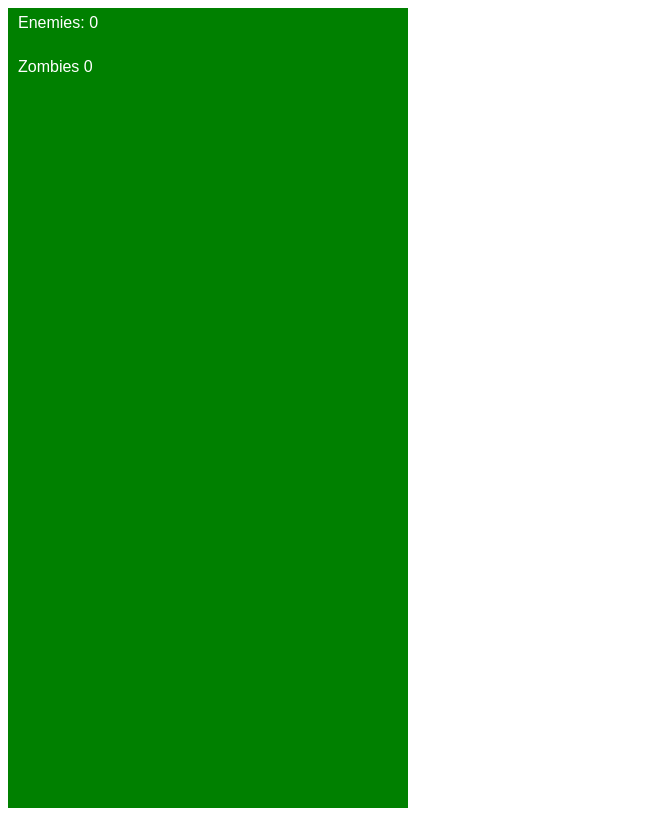
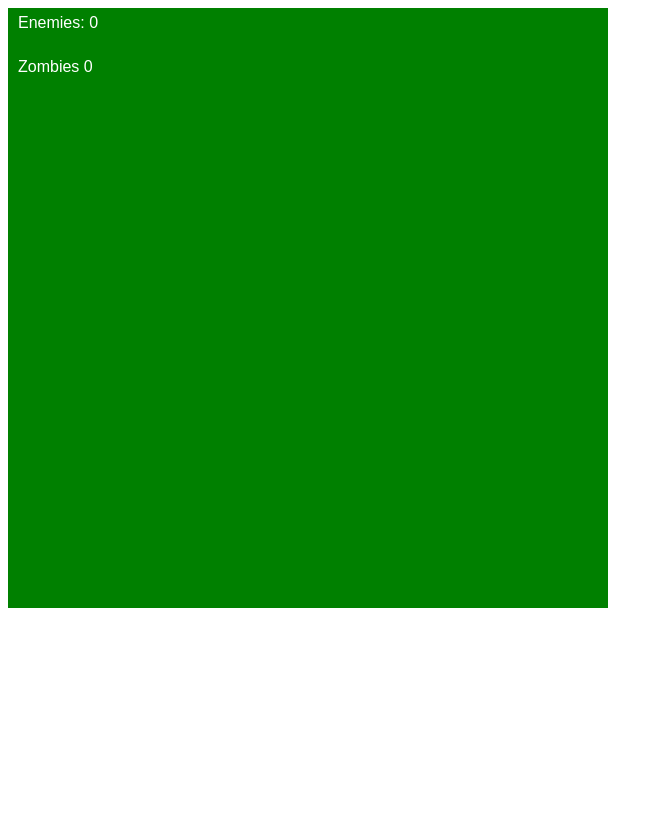
Before and after one commit to Adamduehansen/js13kzombies, a website built with webpack: page build/index.html in a window 1280 px wide. Shown: the whole page, without its empty margins (0-663 px from the left). Built offline with nearby package versions, Linux system fonts and the light colour scheme.

Commit message:
Resizes canvas.

```diff
--- a/src/index.js
+++ b/src/index.js
@@ -37,7 +37,7 @@ const scene = {
 
 function main() {
   context.fillStyle = 'green';
-  context.fillRect(0, 0, 400, 800);
+  context.fillRect(0, 0, 600, 600);
   scene.update();
   scene.draw();
   requestAnimationFrame(main);
```
Also changed, not shown: build/index.html.
